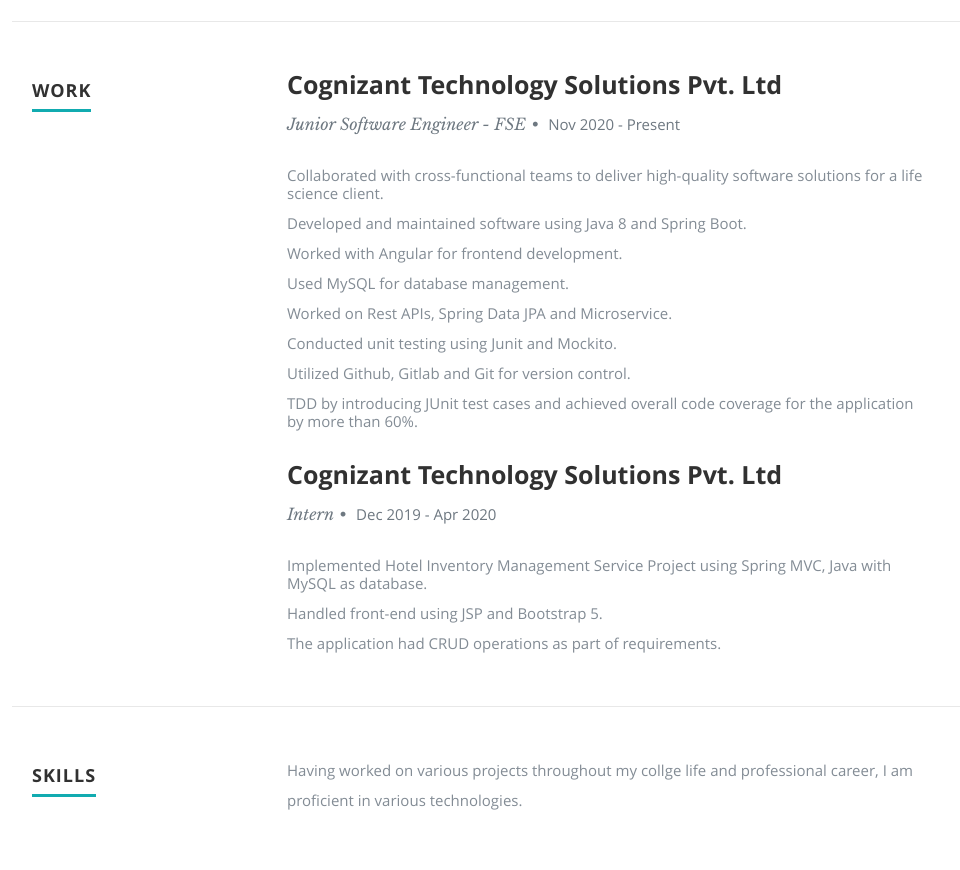
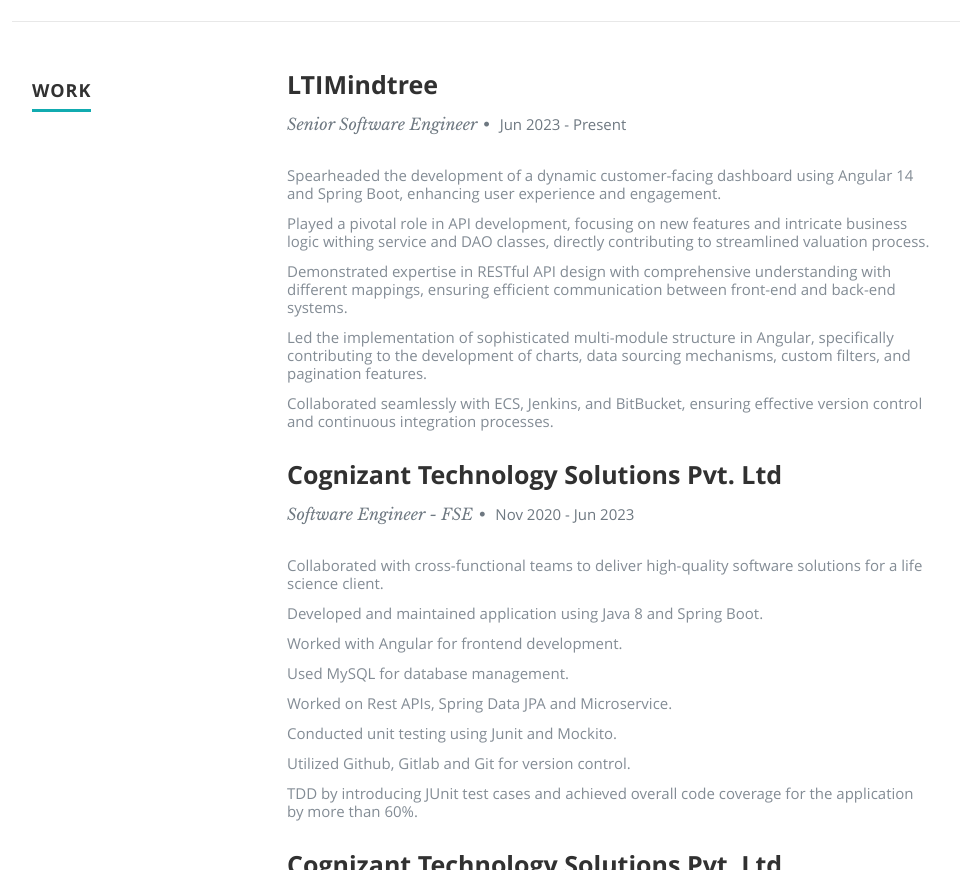
Before and after one commit to ishubhn/ishubhn.github.io, a plain HTML site: page uisite/index.html in a window 1280 px wide. Shown: the part 1901-2771 px from the top of the page, without its empty margins (118-1078 px from the left). Drawn offline with nearby package versions, Linux system fonts and the light colour scheme.

Commit message:
ui changes

```diff
--- a/uisite/index.html
+++ b/uisite/index.html
@@ -131,7 +131,7 @@
   <section id="about">
     <div class="row">
       <div class="three columns">
-        <img style="border-radius: 40px;" src="images/Shubham.png" alt="" width="100%"/>
+        <img style="border-radius: 40px;" src="images/Shubham.png" alt="" width="100%" />
       </div>
 
       <div class="nine columns main-col">
@@ -247,18 +247,41 @@
       </div>
 
       <div class="nine columns main-col">
+        <!-- item start -->
+        <div class="row item">
+          <div class="twelve columns">
+            <h3>LTIMindtree</h3>
+            <p class="info">
+              Senior Software Engineer<span>&bull;</span>
+              <em class="date">Jun 2023 - Present</em>
+            </p>
+            <p>
+              <ul>
+                <li>Spearheaded the development of a dynamic customer-facing dashboard using Angular 14
+                  and Spring Boot, enhancing user experience and engagement.</li>
+                <li>Played a pivotal role in API development, focusing on new features and intricate business logic withing service and DAO classes, directly contributing to streamlined valuation process.</li>
+                <li>Demonstrated expertise in RESTful API design with comprehensive understanding with different mappings, ensuring efficient communication between front-end and back-end systems.</li>
+                <li>Led the implementation of sophisticated multi-module structure in Angular, specifically contributing to the development of charts, data sourcing mechanisms, custom filters, and pagination features.</li>
+                <li>Collaborated seamlessly with ECS, Jenkins, and BitBucket, ensuring effective version control and continuous integration processes.</li>
+              </ul>
+            </p>
+          </div>
+        </div>
+        <!-- item end -->
+
+        <!-- item start -->
         <div class="row item">
           <div class="twelve columns">
             <h3>Cognizant Technology Solutions Pvt. Ltd</h3>
             <p class="info">
-              Junior Software Engineer - FSE<span>&bull;</span>
-              <em class="date">Nov 2020 - Present</em>
+              Software Engineer - FSE<span>&bull;</span>
+              <em class="date">Nov 2020 - Jun 2023</em>
             </p>
             <p>
             <ul>
               <li>Collaborated with cross-functional teams to deliver high-quality software
                 solutions for a life science client.</li>
-              <li>Developed and maintained software using Java 8 and Spring Boot.</li>
+              <li>Developed and maintained application using Java 8 and Spring Boot.</li>
               <li>Worked with Angular for frontend development.</li>
               <li>Used MySQL for database management.</li>
               <li>Worked on Rest APIs, Spring Data JPA and Microservice.</li>
```
Lines whose indentation alone changed are shown as unchanged.
